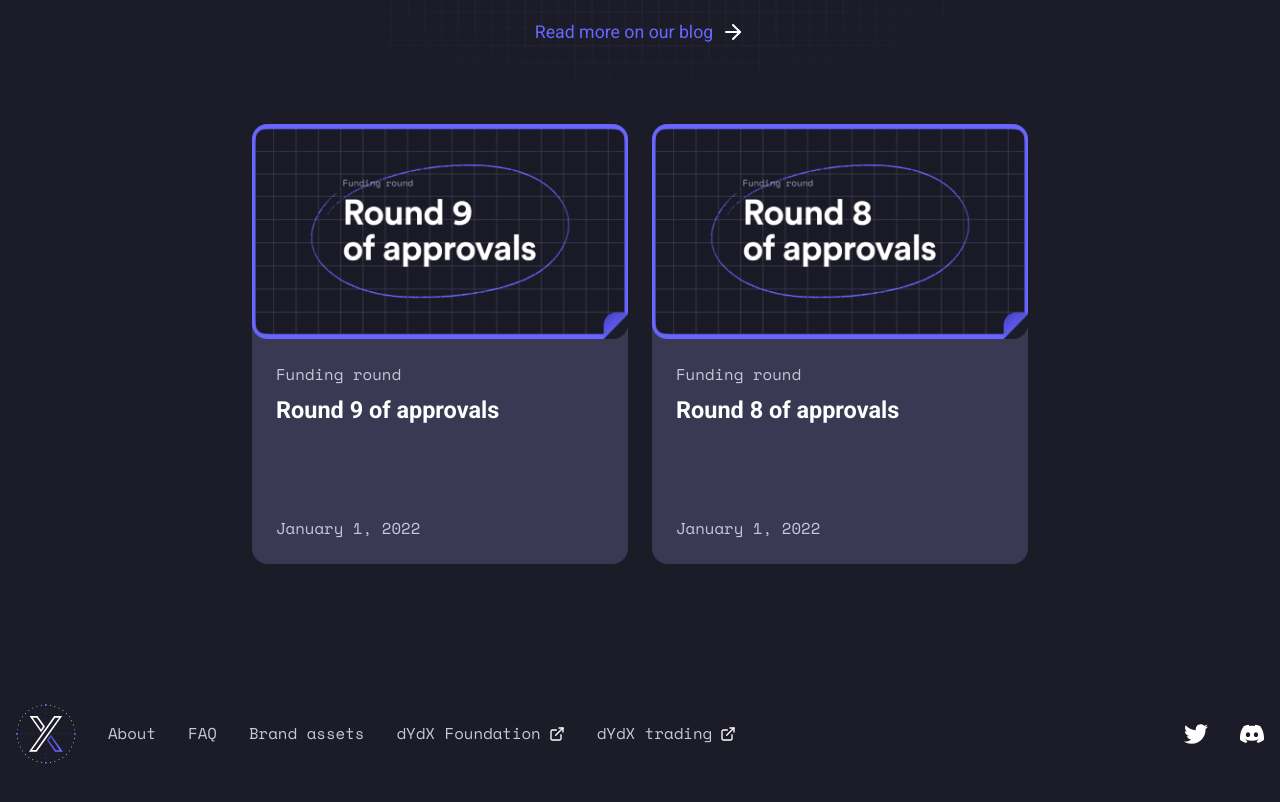
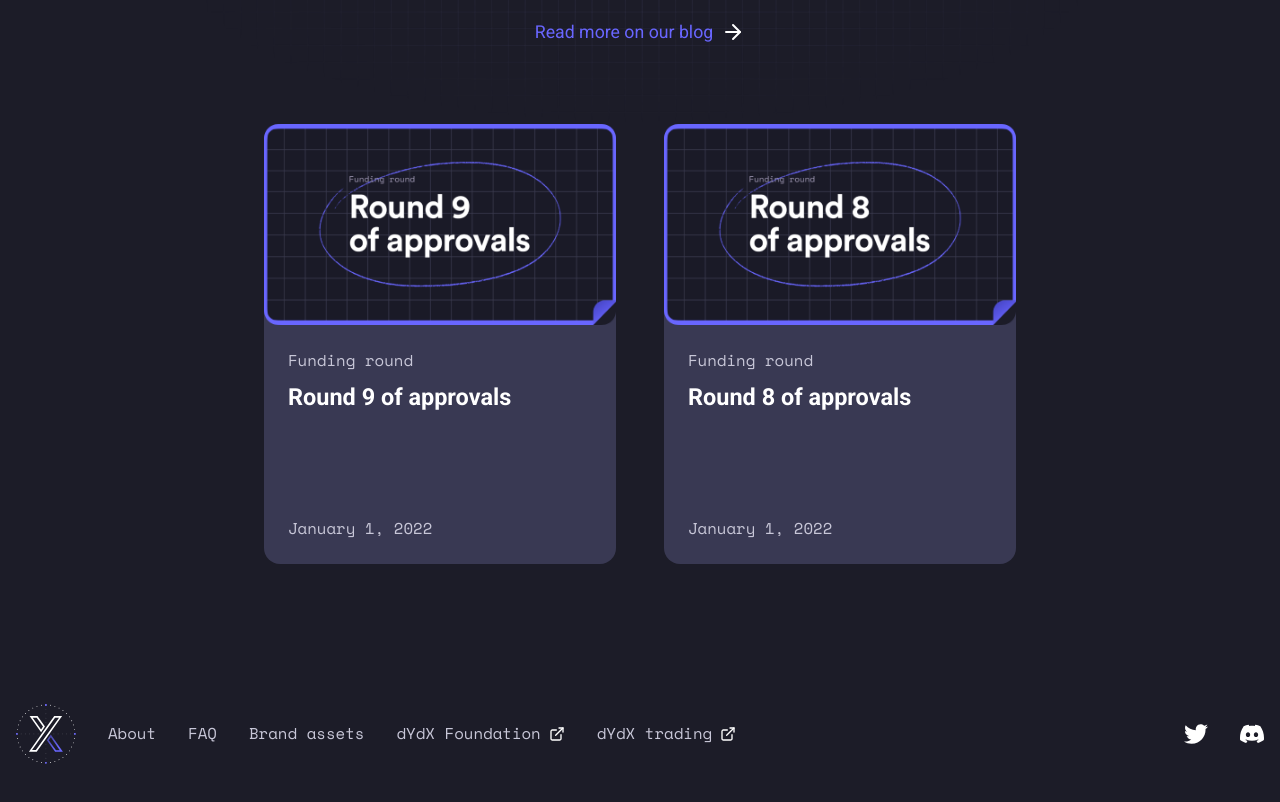
Before and after one commit to ROFLERGG/dYdX, a React (Vite) app: page / in a window 1280 px wide. Shown: the part 1840-2642 px from the top of the page. Built offline with nearby package versions, Linux system fonts and the light colour scheme.

Commit message:
post card fix

```diff
--- a/src/components/ui/post-card.jsx
+++ b/src/components/ui/post-card.jsx
@@ -22,7 +22,7 @@
   return (
     postData.map(({image, category, title, date, url}, index) => {
       return (
-        <div className="px-3">
+        <div className="px-6">
           <a href={url} className={`flex ${image && "flex-col"} flex-1  max-w-[400px] h-[440px] max-lg:h-[380px] rounded-2xl bg-secondary hover:bg-secondaryHover duration-150 ease-in-out`}>
             {image &&
               <img src={image} alt={index + 1}/>
```
